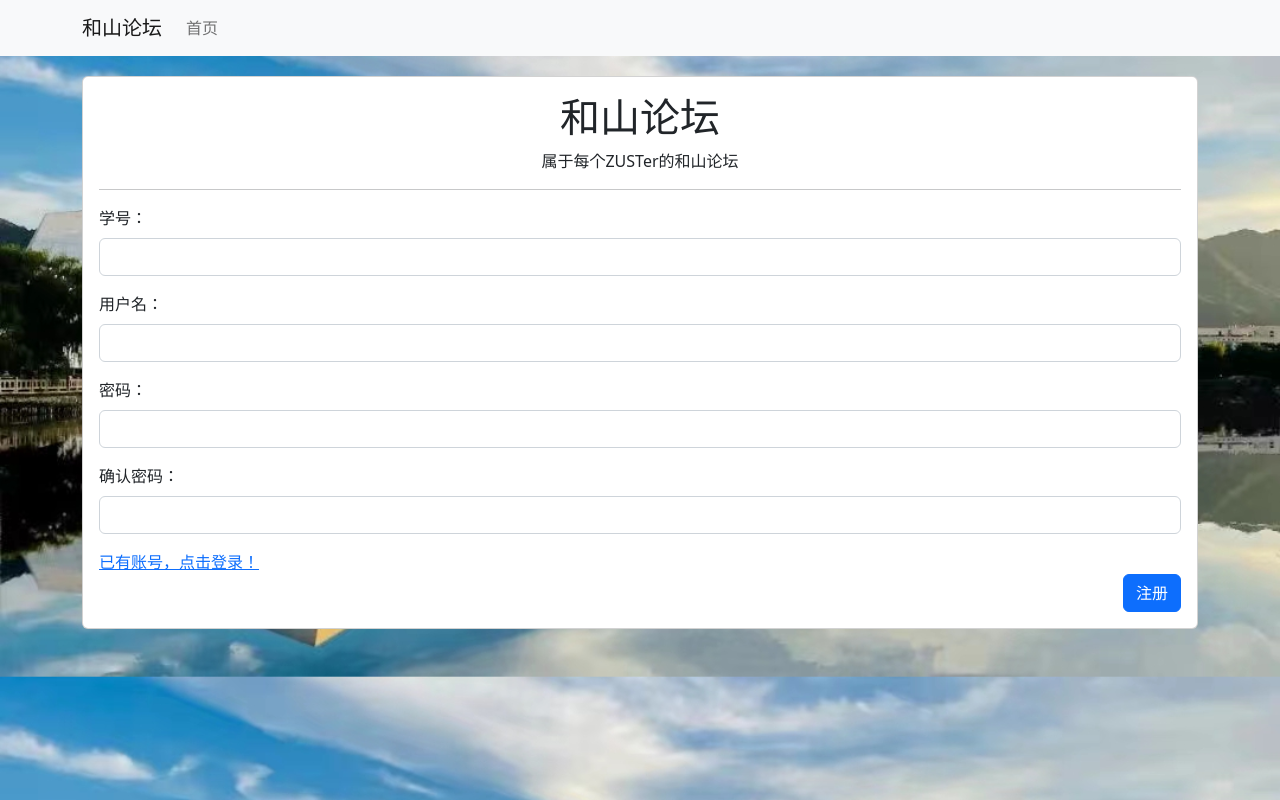
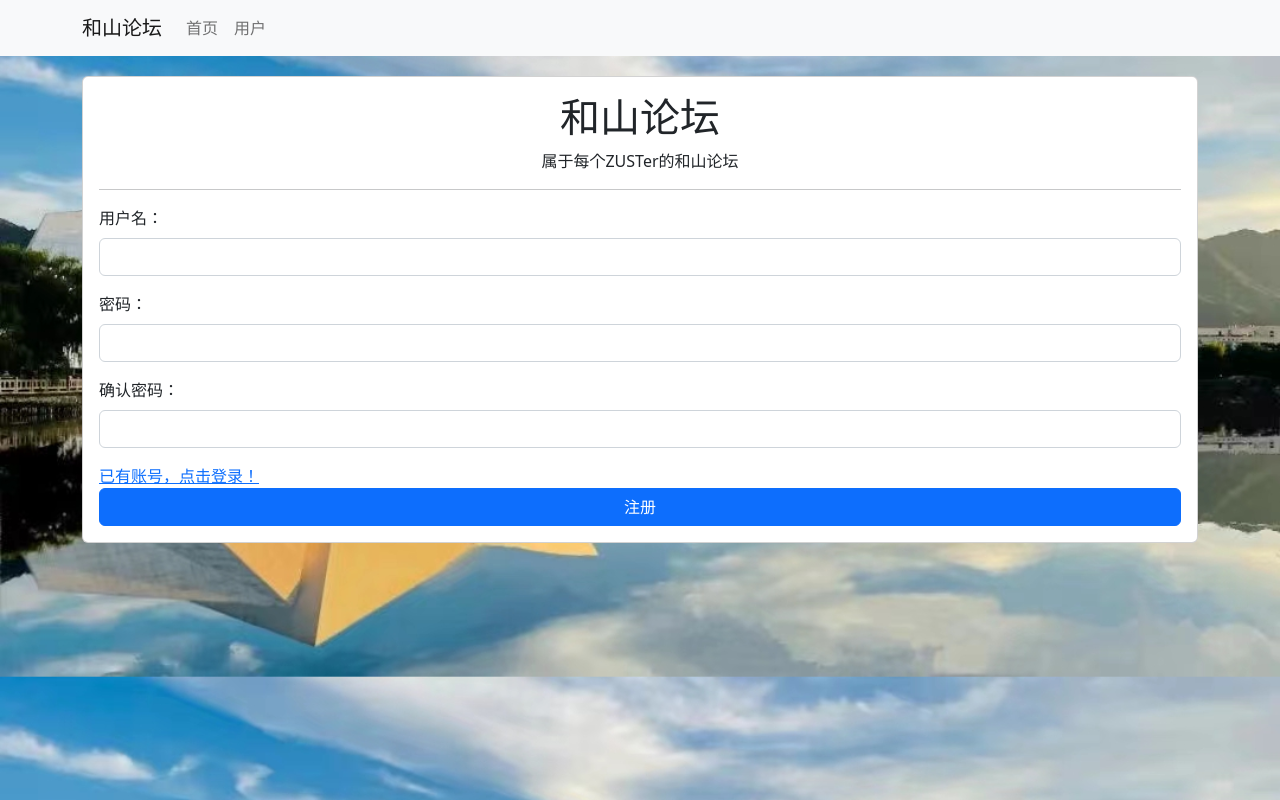
Before and after one commit to pjimming/WEB-ZUST2022, a Vue app in the folder frontend/: page /user/account/register in a window 1280 px wide. Built offline with nearby package versions, Linux system fonts and the light colour scheme.

Commit message:
finish register

```diff
--- a/frontend/src/components/NavBar.vue
+++ b/frontend/src/components/NavBar.vue
@@ -6,6 +6,9 @@
         <ul class="navbar-nav me-auto mb-2 mb-lg-0">
             <li class="nav-item">
                 <router-link class="nav-link" :to="{name: 'home'}">首页</router-link>
+            </li>
+            <li class="nav-item">
+                <router-link class="nav-link" :to="{name: 'ranklist_index'}">用户</router-link>
             </li>
         </ul>
         <ul class="navbar-nav" v-if="$store.state.user.is_login">
--- a/frontend/src/components/RegisterCom.vue
+++ b/frontend/src/components/RegisterCom.vue
@@ -3,10 +3,6 @@
     <h1 class="text-center">和山论坛</h1>
     <p class="text-center">属于每个ZUSTer的和山论坛</p>
     <hr>
-    <div class="mb-3">
-        <label for="exampleInputEmail1" class="form-label">学号：</label>
-        <input type="email" class="form-control" id="exampleInputEmail1" aria-describedby="emailHelp">
-    </div>
     <div class="mb-3">
         <label for="exampleInputEmail1" class="form-label">用户名：</label>
         <input type="email" class="form-control" id="exampleInputEmail1" aria-describedby="emailHelp">
@@ -20,8 +16,12 @@
         <input type="password" class="form-control" id="exampleInputPassword1">
     </div>
     <a href="/user/account/login/">已有账号，点击登录！</a>
+    <div></div>
+    <!-- <div class="d-grid gap-2 d-md-flex justify-content-md-end">
+    <button class="btn btn-primary" type="submit">注册</button>
+    </div> -->
     <div class="d-grid gap-2 d-md-flex justify-content-md-end">
-    <button class="btn btn-primary" type="button">注册</button>
+        <button class="btn btn-primary" type="submit">注册</button>
     </div>
     </form>
 </template>
@@ -33,4 +33,8 @@ export default {
 </script>
 
 
-<style scoped></style>
+<style scoped>
+button {
+    width: 100%;
+}
+</style>
--- a/frontend/src/router/index.js
+++ b/frontend/src/router/index.js
@@ -1,44 +1,69 @@
 import { createRouter, createWebHistory } from 'vue-router'
 import HomeView from '../views/HomeView.vue';
 import ArticleView from '../views/ArticleView.vue';
-// import LoginView from '../views/LoginView.vue';
 import PostView from '../views/PostView.vue';
-// import RegisterView from '../views/RegisterView.vue';
 import UserAccountLoginView from '../views/user/account/UserAccountLoginView'
 import UserAccountRegisterView from '../views/user/account/UserAccountRegisterView'
-
 import UserInfoView from '../views/UserInfoView.vue';
+import store from '../store/index';
+import RanklistIndexView from '../views/ranklist/RanklistIndexView';
 
 const routes = [
   {
     path: '/',
     name: 'home',
-    component: HomeView
+    component: HomeView,
+    meta: {
+      requestAuth: true,
+    }
   },
   {
     path: '/article',
     name: 'article',
-    component: ArticleView
+    component: ArticleView,
+    meta: {
+      requestAuth: true,
+    }
+  },
+  {
+    path: "/ranklist/",
+    name: "ranklist_index",
+    component: RanklistIndexView,
+    meta: {
+      requestAuth: true,
+    }
   },
   {
     path: "/user/account/login/",
     name: "user_account_login",
     component: UserAccountLoginView,
+    meta: {
+      requestAuth: false,
+    }
   },
   {
     path: '/post',
     name: 'post',
-    component: PostView
+    component: PostView,
+    meta: {
+      requestAuth: true,
+    }
   },
   {
     path: "/user/account/register/",
     name: "user_account_register",
     component: UserAccountRegisterView,
+    meta: {
+      requestAuth: false,
+    }
   },
   {
     path: '/userinfo',
     name: 'userinfo',
-    component: UserInfoView
+    component: UserInfoView,
+    meta: {
+      requestAuth: true,
+    }
   },
 ]
 
@@ -47,4 +72,11 @@ const router = createRouter({
   routes
 })
 
+router.beforeEach((to, from, next) => {
+  if (to.meta.requestAuth && !store.state.user.is_login) {
+    next({name: "user_account_login"});
+  } else {
+    next();
+  }
+})
 export default router
--- a/frontend/src/store/user.js
+++ b/frontend/src/store/user.js
@@ -6,6 +6,7 @@ export default {
         username: "",
         token: "",
         is_login: false,
+        pulling_info: true, // 是否正在拉取信息
     },
     getters: {
     },
@@ -23,6 +24,9 @@ export default {
             state.username = "";
             state.token = "";
             state.is_login = false;
+        },
+        updatePullingInfo(state, pulling_info) {
+            state.pulling_info = pulling_info;
         }
     },
     actions: {
@@ -36,6 +40,7 @@ export default {
                 },
                 success(resp) {
                     if (resp.error_message === "success") {
+                        localStorage.setItem("jwt_token", resp.token);
                         context.commit("updateToken", resp.token);
                         data.success(resp);
                     } else {
@@ -71,6 +76,7 @@ export default {
             })
         },
         logout(context) {
+            localStorage.removeItem("jwt_token");
             context.commit("logout");
         }
     },
--- /dev/null
+++ b/frontend/src/views/ranklist/RanklistIndexView.vue
@@ -0,0 +1,18 @@
+<template>
+    <ContentBase>
+        用户
+    </ContentBase>
+</template>
+
+<script>
+import ContentBase from '../../components/ContentBase.vue';
+
+export default {
+    components: {
+        ContentBase,
+    }
+}
+</script>
+
+<style scoped>
+</style>
--- a/frontend/src/views/user/account/UserAccountLoginView.vue
+++ b/frontend/src/views/user/account/UserAccountLoginView.vue
@@ -1,5 +1,5 @@
 <template>
-    <ContentBase>
+    <ContentBase v-if="!$store.state.user.pulling_info">
       <form @submit.prevent="login">
         <h1 class="text-center">和山论坛</h1>
         <p class="text-center">属于每个ZUSTer的和山论坛</p>
@@ -37,6 +37,23 @@ export default {
         let password = ref('');
         let error_message = ref('');
 
+        const jwt_token = localStorage.getItem("jwt_token");
+        if (jwt_token) {
+            store.commit("updateToken", jwt_token);
+            store.dispatch("getinfo", {
+                success() {
+                    router.push({name: "home"});
+                    store.commit("updatePullingInfo", false);
+                },
+                error() {
+                    store.commit("updatePullingInfo", false);
+                }
+            })
+        } else {
+            store.commit("updatePullingInfo", false);
+        }
+
+
         const login = () => {
             error_message.value = "";
             store.dispatch("login", {
@@ -46,7 +63,6 @@ export default {
                     store.dispatch("getinfo", {
                         success() {
                             router.push({ name: 'home' });
-                            console.log(store.state.user);
                         }
                     })
                 },
--- a/frontend/src/views/user/account/UserAccountRegisterView.vue
+++ b/frontend/src/views/user/account/UserAccountRegisterView.vue
@@ -1,19 +1,81 @@
 <template>
     <ContentBase>
-    <RegisterCom></RegisterCom>
+    <form @submit.prevent="register">
+    <h1 class="text-center">和山论坛</h1>
+    <p class="text-center">属于每个ZUSTer的和山论坛</p>
+    <hr>
+    <div class="mb-3">
+        <label for="exampleInputEmail1" class="form-label">用户名：</label>
+        <input v-model="username" type="username" class="form-control" id="exampleInputEmail1" aria-describedby="emailHelp">
+    </div>
+    <div class="mb-3">
+        <label for="exampleInputPassword1" class="form-label">密码：</label>
+        <input v-model="password" type="password" class="form-control" id="exampleInputPassword1">
+    </div>
+    <div class="mb-3">
+        <label for="exampleInputPassword1" class="form-label">确认密码：</label>
+        <input v-model="confirmedPassword" type="password" class="form-control" id="exampleInputPassword1">
+    </div>
+    <div class="error-message">{{ error_message }}</div>
+    <a href="/user/account/login/">已有账号，点击登录！</a>
+    <div class="d-grid gap-2 d-md-flex justify-content-md-end">
+        <button class="btn btn-primary" type="submit">注册</button>
+    </div>
+    </form>
     </ContentBase>
 </template>
 
 <script>
 import ContentBase from '@/components/ContentBase.vue';
-import RegisterCom from '@/components/RegisterCom.vue';
+import { ref } from 'vue';
+import router from '../../../router/index';
+import $ from 'jquery';
+
 export default {
     components: {
         ContentBase,
-        RegisterCom
+    },
+    setup() {
+        let username = ref("");
+        let password = ref("");
+        let confirmedPassword = ref("");
+        let error_message = ref("");
+
+        const register = () => {
+            $.ajax({
+                url: "http://localhost:3000/user/account/register/",
+                type: "post",
+                data: {
+                    username: username.value,
+                    password: password.value,
+                    confirmedPassword: confirmedPassword.value,
+                },
+                success(resp) {
+                    if(resp.error_message == "success") {
+                        router.push({name: "user_account_login"});
+                    } else {
+                        error_message.value = resp.error_message;
+                    }
+                },
+            })
+        }
+        return {
+            username,
+            password,
+            confirmedPassword,
+            error_message,
+            register,
+        }
     }
 }
 </script>
 
 <style scoped>
+button {
+    width: 100%;
+}
+
+div.error-message {
+    color: red;
+}
 </style>
```
